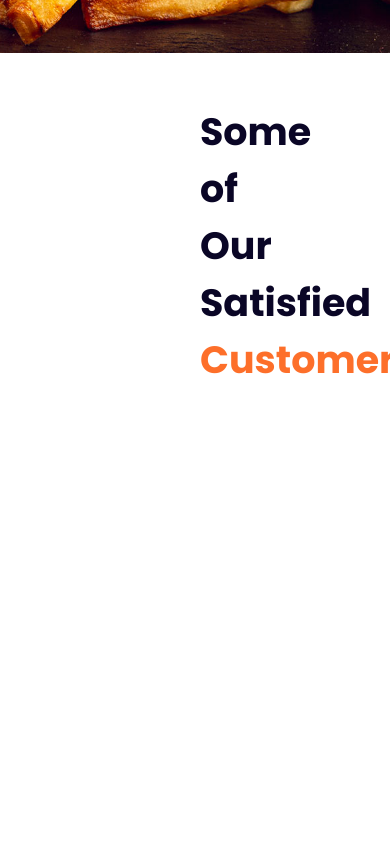
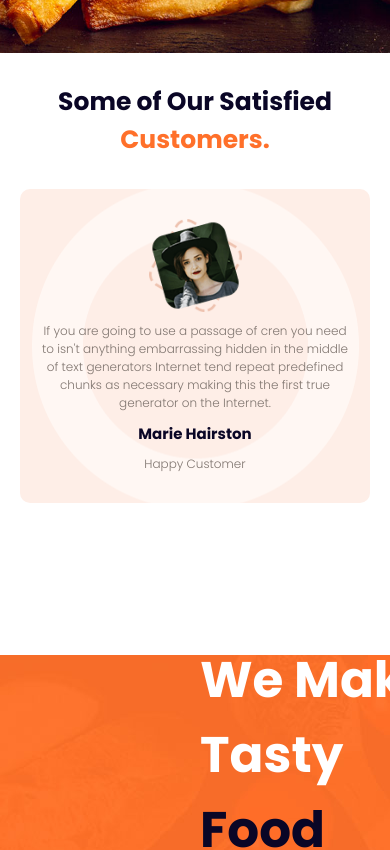
Before and after one commit to piyumanthaAB/react-hotte, a React (Create React App) app: page / in a window 390 px wide. Shown: the part 4840-5690 px from the top of the page. Built offline with nearby package versions, Linux system fonts and the light colour scheme.

Commit message:
carousel media queries added

```diff
--- a/src/Components/Carousel/Carousel.js
+++ b/src/Components/Carousel/Carousel.js
@@ -1,5 +1,5 @@
 import * as C from './CarouselElements';
-import { CustomHeading,CustomSpan } from './../Headings/Headings';
+import { CustomHeading,CustomSpan,ColorSpan } from './../Headings/Headings';
 
 import Slider from "react-slick";
 
@@ -12,7 +12,7 @@ import img_2 from './../../img/customer2.png';
 import img_3 from './../../img/customer3.png';
 import img_4 from './../../img/customer4.png';
 
-const Carousel = () => {
+const Carousel = (props) => {
 
     const NextArrow = ({ onClick }) => {
 
@@ -49,14 +49,13 @@ const Carousel = () => {
         slidesToScroll: 1,
         nextArrow: <NextArrow />,
         prevArrow: <PrevArrow />,
+        autoplay:true
     };
 
     return (
         <>
             <C.CarouselContainer>
-                <CustomHeading margin={"0 0 3rem"} color={"#0a0626"} size={"3.8rem"} weight={"700"} >
-                    Some of Our Satisfied
-                    <CustomSpan color={"#fd6f2a"} size={"3.8rem"} weight={"700"}> Customers.</CustomSpan>
+                    <C.CarouselOuterTitle>Some of Our Satisfied <ColorSpan> Customers.</ColorSpan> </C.CarouselOuterTitle>
 
                     <C.CarouselRow>
 
@@ -68,52 +67,21 @@ const Carousel = () => {
                         <C.CarouselWrapper>
                             <Slider {...settings}>
 
-                                <C.CarouselSlide>
-                                    <C.CarouselCardImg src={img_1} />
-                                    <CustomHeading margin={"0 0 1rem"} size={"1.4rem"} color={"#807670"} >
-                                        If you are going to use a passage of cren you need to isn't anything embarrassing hidden in the middle of text
-                                        generators Internet tend repeat predefined chunks as necessary making this the first true
-                                        generator on the Internet.
-                                    </CustomHeading>
-                                    <CustomHeading weight={"700"} size={"2rem"} color={"#0a062"}>Kristyn Hairston</CustomHeading>
-                                    <CustomHeading size={"1.4rem"} color={"#807670"} >Happy Customer</CustomHeading>
-                                </C.CarouselSlide>
+                                {props.data.map((el, idx) => {
+                                    return (
+                                        <C.CarouselSlide key={idx}>
+                                            <C.CarouselCardImg src={el.img} />
+                                            <C.CarouselInnerText>
+                                                {el.desc}
+                                            </C.CarouselInnerText>
 
-                                <C.CarouselSlide>
-                                    <C.CarouselCardImg src={img_2} />
-                                    <CustomHeading margin={"0 0 1rem"} size={"1.4rem"} color={"#807670"} >
-                                        If you are going to use a passage of cren you need to isn't anything embarrassing hidden in the middle of text
-                                        generators Internet tend repeat predefined chunks as necessary making this the first true
-                                        generator on the Internet.
-                                    </CustomHeading>
-                                    <CustomHeading weight={"700"} size={"2rem"} color={"#0a062"}>Antor Biswas</CustomHeading>
-                                    <CustomHeading size={"1.4rem"} color={"#807670"} >Happy Customer</CustomHeading>
-                                </C.CarouselSlide>
-
-                                <C.CarouselSlide>
-                                    <C.CarouselCardImg src={img_3} />
-                                    <CustomHeading margin={"0 0 1rem"} size={"1.4rem"} color={"#807670"} >
-                                        If you are going to use a passage of cren you need to isn't anything embarrassing hidden in the middle of text
-                                        generators Internet tend repeat predefined chunks as necessary making this the first true
-                                        generator on the Internet.
-                                    </CustomHeading>
-                                    <CustomHeading weight={"700"} size={"2rem"} color={"#0a062"}>Marie Hairston</CustomHeading>
-                                    <CustomHeading size={"1.4rem"} color={"#807670"} >Happy Customer</CustomHeading>
-                                </C.CarouselSlide>
-
-                                <C.CarouselSlide>
-                                    <C.CarouselCardImg src={img_4} />
-                                    <CustomHeading margin={"0 0 1rem"} size={"1.4rem"} color={"#807670"} >
-                                        If you are going to use a passage of cren you need to isn't anything embarrassing hidden in the middle of text
-                                        generators Internet tend repeat predefined chunks as necessary making this the first true
-                                        generator on the Internet.
-                                    </CustomHeading>
-                                    <CustomHeading weight={"700"} size={"2rem"} color={"#0a062"}>Hannah Hairston</CustomHeading>
-                                    <CustomHeading size={"1.4rem"} color={"#807670"} >Happy Customer</CustomHeading>
-                                </C.CarouselSlide>
-
-
-
+                                            <C.CarouselInnerTitle>{ el.name}</C.CarouselInnerTitle>
+                                            <C.CarouselInnerText>
+                                                Happy Customer
+                                            </C.CarouselInnerText>
+                                        </C.CarouselSlide>
+                                    );
+                                })}
 
                             </Slider>
                         </C.CarouselWrapper>
@@ -125,7 +93,7 @@ const Carousel = () => {
 
                     </C.CarouselRow>
 
-                </CustomHeading>
+
             </C.CarouselContainer>
         </>
     );
--- a/src/Components/Carousel/CarouselElements.js
+++ b/src/Components/Carousel/CarouselElements.js
@@ -7,6 +7,31 @@ export const CarouselContainer = styled.div`
     padding: 5rem 20rem;
     text-align: center;
     /* background-color: red; */
+    @media screen and (max-width:1400px){
+        padding: 5rem 10rem;
+    }
+
+    @media screen and (max-width:1000px){
+        padding: 5rem 0rem;
+
+
+    }
+    @media screen and (max-width:760px){
+        padding: 5rem 5rem;
+        display: flex;
+        justify-content: center;
+        align-items: center;
+        flex-direction: column;
+
+    }
+    @media screen and (max-width:500px){
+        padding: 2rem 2rem;
+
+    }
+    @media screen and (max-width:400px){
+        padding: 2rem 0rem;
+
+    }
 `
 
 export const CarouselRow = styled.div`
@@ -15,6 +40,12 @@ export const CarouselRow = styled.div`
     display: flex;
     align-items: stretch;
     margin: 2rem 0;
+
+    @media screen and (max-width:760px){
+        display: flex;
+        justify-content: center;
+
+    }
 
 `
 
@@ -25,6 +56,11 @@ export const CarouselLeft = styled.div`
     justify-content: space-between;
     align-items: flex-end;
 
+    @media screen and (max-width:760px){
+        display: none;
+
+    }
+
 `;
 
 export const CarouselWrapper = styled.div`
@@ -32,6 +68,11 @@ export const CarouselWrapper = styled.div`
     /* background-color: green; */
     margin: 0 2rem;
     overflow: hidden;
+    @media screen and (max-width:760px){
+        flex: 0 1 90%;
+    }
+
+
 `
 
 export const CarouselSlide = styled.div`
@@ -43,6 +84,19 @@ export const CarouselSlide = styled.div`
     background-repeat: no-repeat;
     /* background-size: cover; */
     background-position: center;
+
+    @media screen and (max-width:600px){
+        padding: 5rem 5rem;
+
+    }
+    @media screen and (max-width:500px){
+        padding: 3rem 3rem;
+
+    }
+    @media screen and (max-width:400px){
+        padding: 3rem 2rem;
+
+    }
 `
 
 export const CarouselRight = styled.div`
@@ -51,6 +105,10 @@ export const CarouselRight = styled.div`
     display: flex;
     justify-content: space-between;
 
+    @media screen and (max-width:760px){
+        display: none;
+
+    }
 
 `;
 
@@ -77,6 +135,9 @@ export const CarouselArrowLeft = styled.div`
         cursor: pointer;
         color: #fd6f2a;
     }
+    @media screen and (max-width:760px){
+        display: none;
+    }
 `
 
 export const CarouselArrowRight = styled.div`
@@ -100,9 +161,55 @@ export const CarouselArrowRight = styled.div`
         color: #fd6f2a;
     }
 
+    @media screen and (max-width:760px){
+        display: none;
+    }
+
 `
 
 export const CarouselCardImg = styled.img`
     width: 15%;
     margin: 0 auto 1rem;
+
+    @media screen and (max-width:1000px){
+        width: 20%;
+
+    }
+    @media screen and (max-width:760px){
+        width: 30%;
+
+    }
 `
+
+export const CarouselInnerTitle = styled.p`
+    font-size: 2rem;
+    font-weight: 700;
+    color: #0a0626;
+    margin: 1rem 0;
+
+    @media screen and (max-width:760px){
+        font-size: 1.5rem;
+    }
+`
+export const CarouselOuterTitle = styled.p`
+    font-size: 3.8rem;
+    font-weight: 700;
+    color: #0a0626;
+    margin: 1rem 0;
+
+    @media screen and (max-width:760px){
+        font-size: 3.3rem;
+    }
+    @media screen and (max-width:400px){
+        font-size: 2.5rem;
+    }
+
+`
+export const CarouselInnerText = styled.p`
+    font-size: 1.4rem;
+    font-weight: 300;
+    color: #807670;
+    @media screen and (max-width:760px){
+        font-size: 1.2rem;
+    }
+`
--- a/src/Pages/Home.js
+++ b/src/Pages/Home.js
@@ -20,6 +20,11 @@ import menue_3 from './../img/food3.png'
 import menue_4 from './../img/food4.png'
 import menue_5 from './../img/food5.png'
 import menue_6 from './../img/food6.png'
+
+import cust_1 from './../img/customer1.png';
+import cust_2 from './../img/customer2.png';
+import cust_3 from './../img/customer3.png';
+import cust_4 from './../img/customer4.png';
 
 const Home = () => {
 
@@ -91,6 +96,29 @@ const Home = () => {
         }
     ]
 
+    const carouselSlideData = [
+        {
+            img: cust_1,
+            desc: "If you are going to use a passage of cren you need to isn't anything embarrassing hidden in the middle of text generators Internet tend repeat predefined chunks as necessary making this the first true generator on the Internet.",
+            name:"Krystian Hairston"
+        },
+        {
+            img: cust_2,
+            desc: "If you are going to use a passage of cren you need to isn't anything embarrassing hidden in the middle of text generators Internet tend repeat predefined chunks as necessary making this the first true generator on the Internet.",
+            name:"Antor Biswas"
+        },
+        {
+            img: cust_3,
+            desc: "If you are going to use a passage of cren you need to isn't anything embarrassing hidden in the middle of text generators Internet tend repeat predefined chunks as necessary making this the first true generator on the Internet.",
+            name:"Marie Hairston"
+        },
+        {
+            img: cust_4,
+            desc: "If you are going to use a passage of cren you need to isn't anything embarrassing hidden in the middle of text generators Internet tend repeat predefined chunks as necessary making this the first true generator on the Internet.",
+            name:"Hannah Hairston"
+        },
+    ]
+
     return (
         <>
             <HomeHeader />
@@ -100,7 +128,7 @@ const Home = () => {
             </HomeSecondaryHeadingConainer>
             <Menue data={todayMenue} />
             <TodayOffer />
-            <Carousel/>
+            <Carousel data={ carouselSlideData}/>
             <VideoAd />
             <ToTopBtn show={showBtn} />
         </>
```
